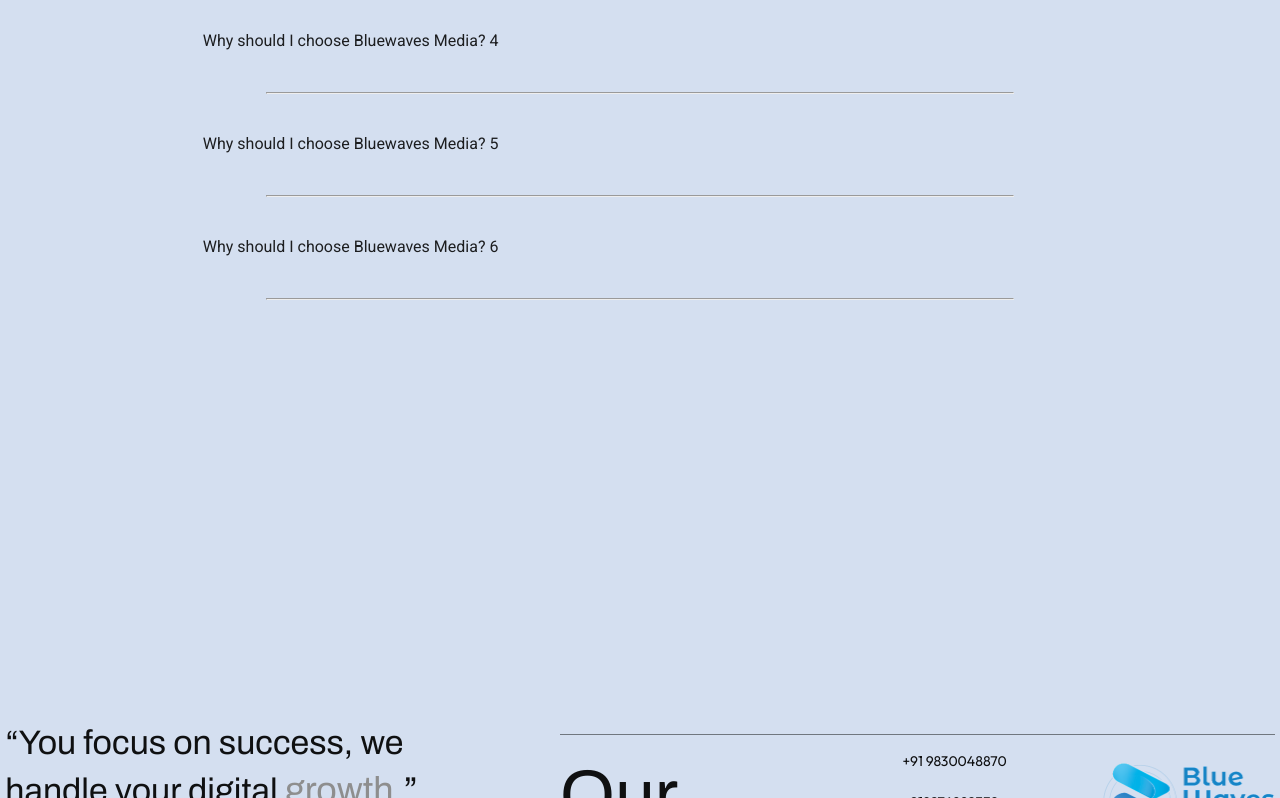
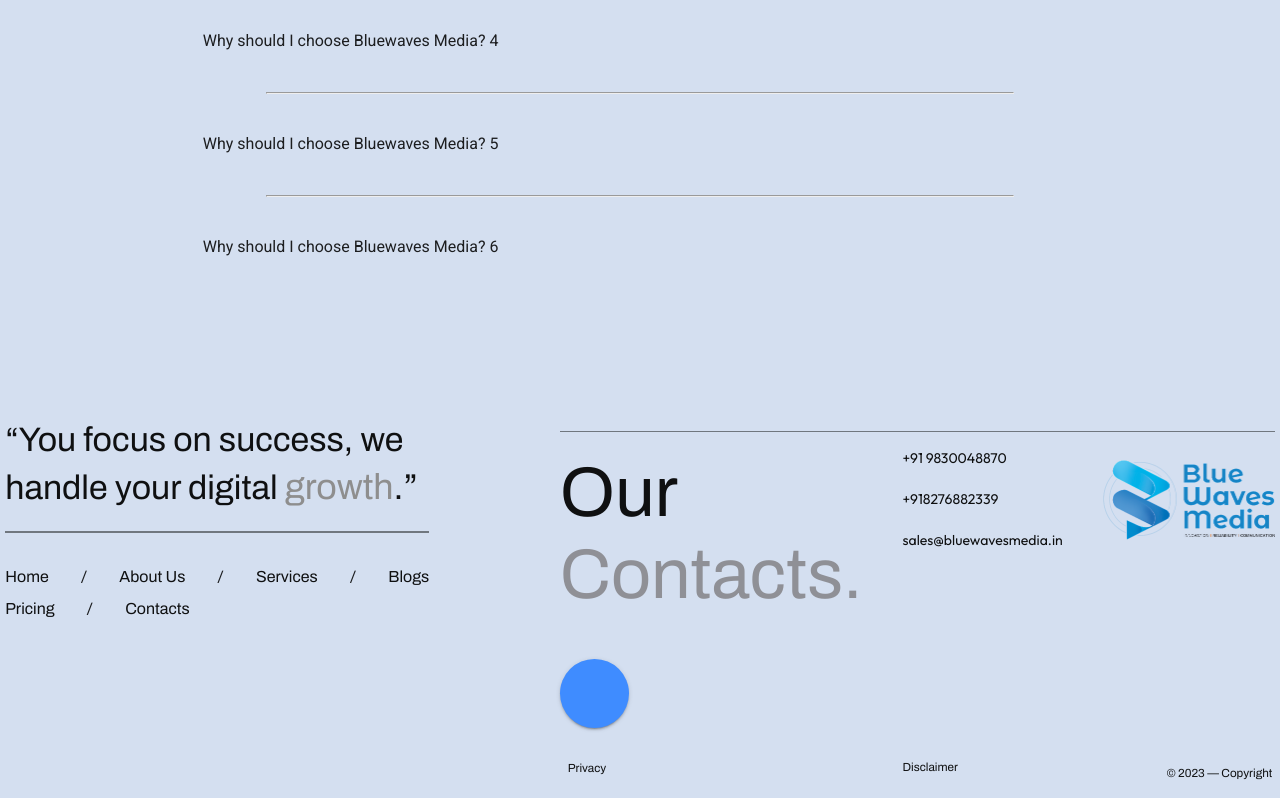
Before and after one commit to Bluewaves206/BW-website, a React (Vite) app: page /contact in a window 1280 px wide. Shown: the part 1853-2651 px from the top of the page. Built offline with nearby package versions, Linux system fonts and the light colour scheme; some icons are missing; a web font is replaced by a local one.

Commit message:
updated the bottom half of the contact page

```diff
--- a/src/pages/contact.tsx
+++ b/src/pages/contact.tsx
@@ -318,9 +318,9 @@
                         "&::-webkit-scrollbar-track": { backgroundColor: "#f0f0f0" },
                     }}
                 >
-                    {[1, 2, 3, 4, 5, 6].map((item) => (
+                    {[1, 2, 3, 4, 5, 6].map((item, index) => (
                         <>
-                            <Box key={item} mb={1}>
+                            <Box key={index} mb={1}>
                                 <Accordion
                                     sx={{
                                         width: "100%",
@@ -356,16 +356,13 @@
                                     </AccordionDetails>
                                 </Accordion>
                             </Box>
-                            <hr style={{ width: "60%", marginTop: 3, marginBottom: 10 }} />
+                            {index != 5 && <hr style={{ width: "60%", marginTop: 3, marginBottom: 10 }} />}
                         </>
                     ))}
                 </Box>
 
 
             </Box>
-
-
-            <br /><br /><br /><br /><br /><br /><br /><br /><br /><br /><br /><br />
         </>
     )
 }
```
